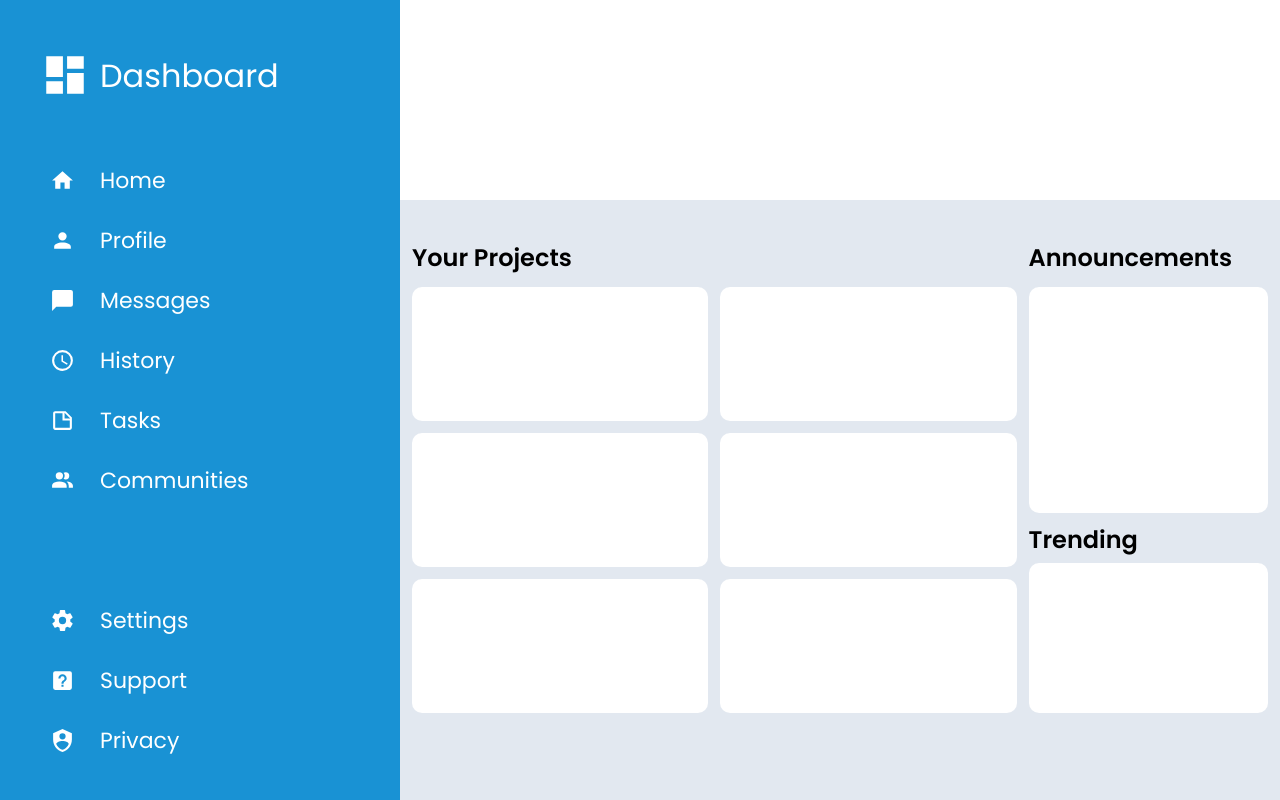
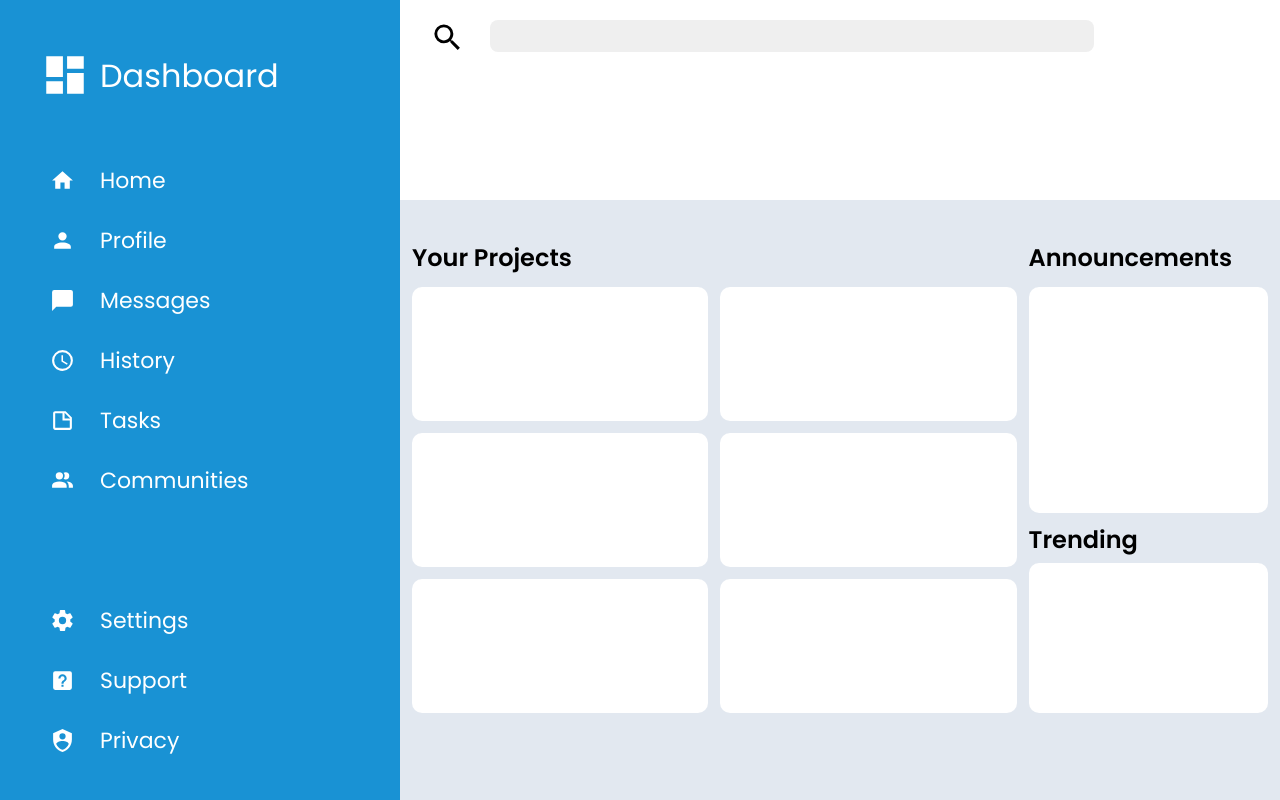
Before and after one commit to MaartenSlebos/AdminDashboard, a plain HTML site: page index.html in a window 1280 px wide. Drawn offline with Linux system fonts and the light colour scheme.

Commit message:
search bar done

```diff
--- a/index.html
+++ b/index.html
@@ -54,8 +54,13 @@
         <div class="header">
 
             <div class="top-header">
-                <div class="left-top-header"></div>
-                <div class="right-top-header"></div>
+                <div class="left-top-header">
+                    <img id="magnify" src="./images/magnify.svg">
+                    <input id="search-bar" type="text">
+                </div>
+                <div class="right-top-header">
+
+                </div>
 
             </div>
 
--- a/style.css
+++ b/style.css
@@ -184,3 +184,22 @@ body {
     display: grid;
     grid-template-columns: 5fr 2fr;
 }
+
+.left-top-header {
+    display: flex;
+}
+
+#magnify {
+    width: 35px;
+    margin-left: 30px;
+}
+
+#search-bar {
+    width: 600px;
+    margin-left: 25px;
+    height: 30px;
+    margin-top: 20px;
+    border-radius: 8px;
+    background-color:#efefef;
+    border: none;
+}
```
